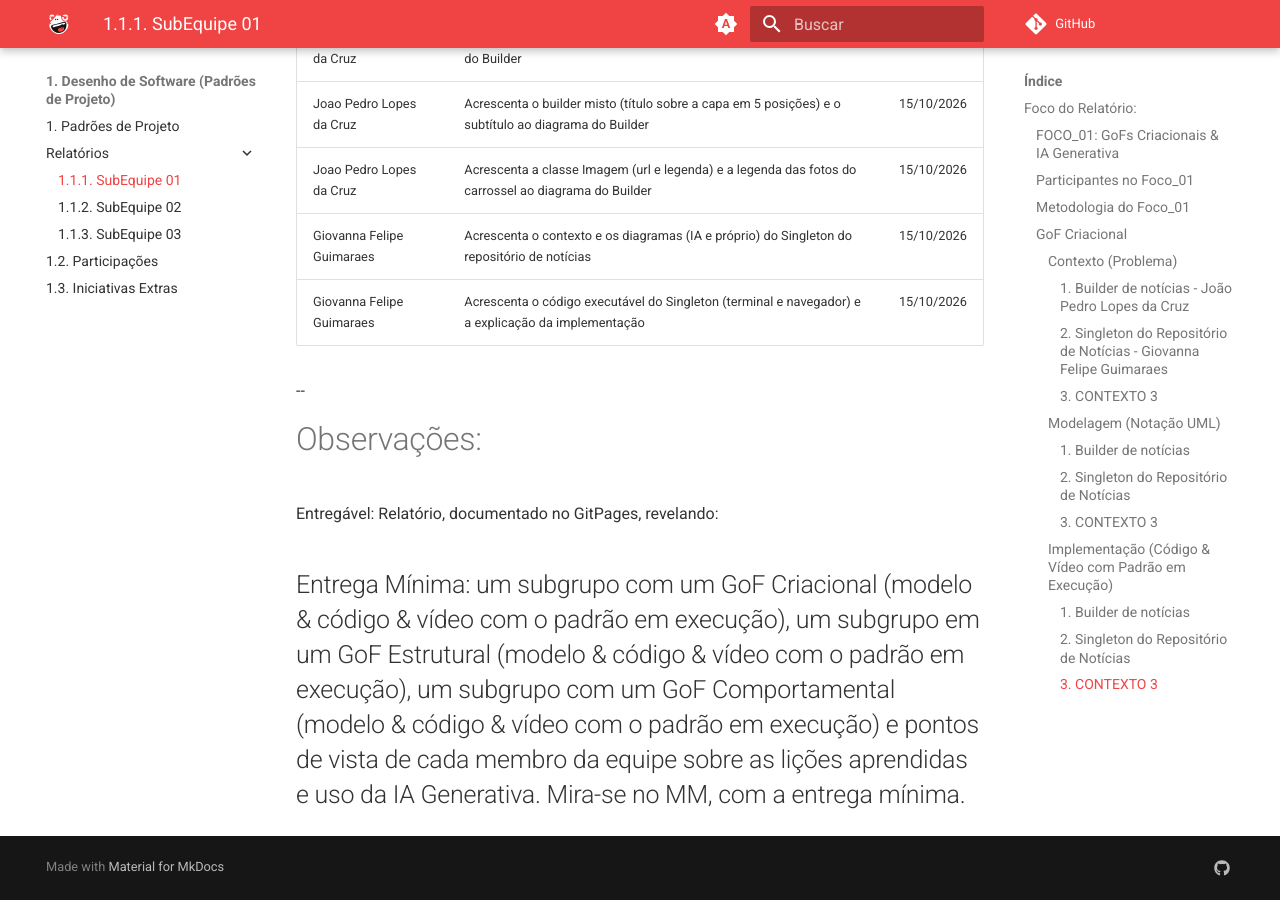
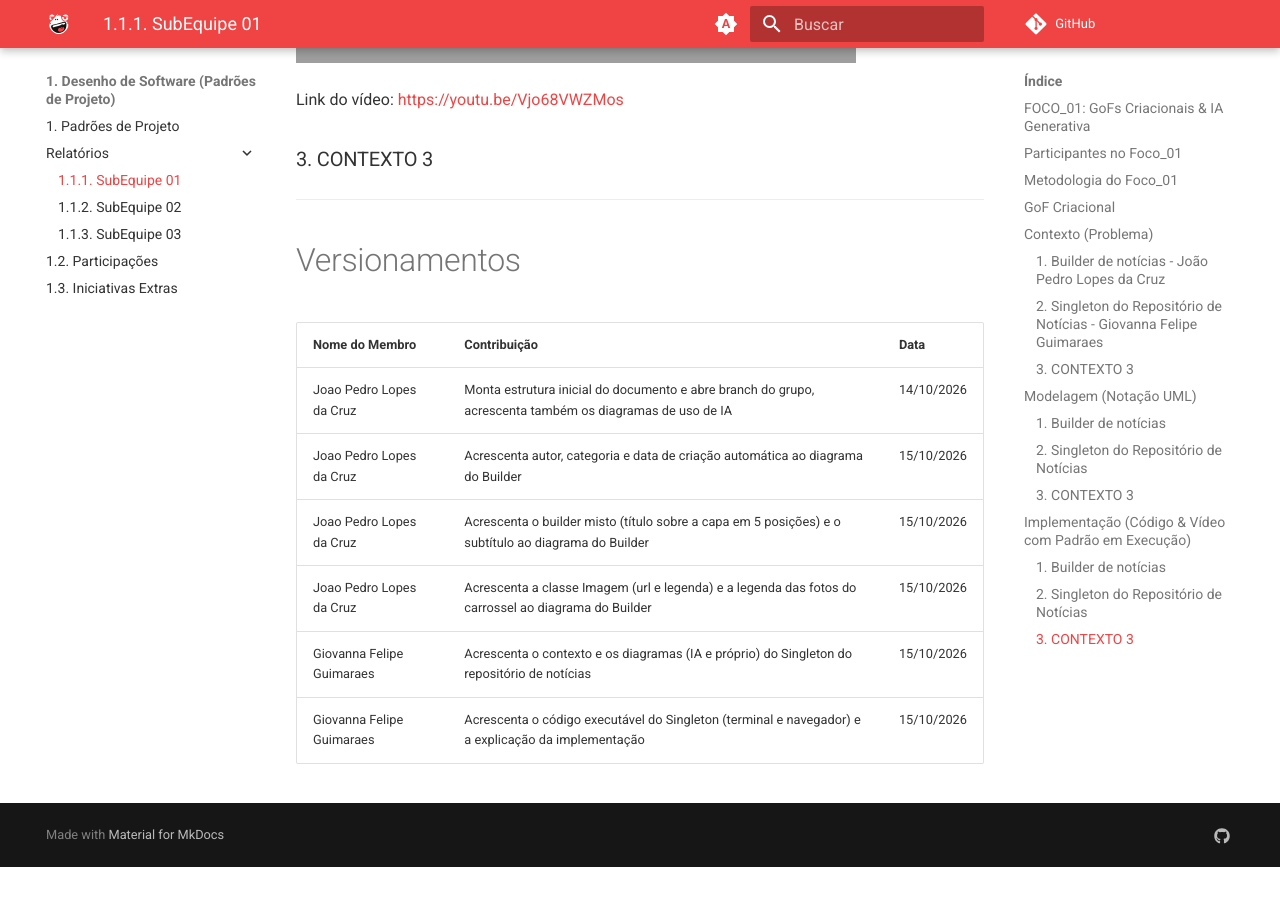
Before and after one commit to UnBArqDsw2026-2-Turma01/2026.2-T01-_G3_ProjetoPortalNoticias_Entrega_03, an MkDocs documentation site: the page built from docs/Base/Relatórios/1.1.1.SubEquipe_01.md, in a window 1280 px wide and 900 px high, scrolled down 6708 px. Built offline with MkDocs 1.6.1 and Material for MkDocs 9.7.7, drawn with Linux system fonts in a browser that asks for light colours; comment, search, counter and statistics services are not loaded; after the commit the page ends 7575 px from its top, so only the background shows below that; grey boxes are pictures that could not be loaded.

Commit message:
docs: melhora identação e títulos do subgrupo1

```diff
--- a/docs/Base/Relatórios/1.1.1.SubEquipe_01.md
+++ b/docs/Base/Relatórios/1.1.1.SubEquipe_01.md
@@ -1,8 +1,7 @@
 # SubEquipe_01
 
-## Foco do Relatório:
-### FOCO_01: GoFs Criacionais & IA Generativa
-### Participantes no Foco_01
+## FOCO_01: GoFs Criacionais & IA Generativa
+## Participantes no Foco_01
 | Nome do Membro | Lições Aprendidas | Uso da IA Generativa (SENSO CRÍTICO) |
 | -------------- | ----------------- | ------------------------------------ |
 | Andre Henrique de Souza Belarmino | | |
@@ -10,32 +9,34 @@
 | Joao Pedro Lopes da Cruz | | |
 
 
-### Metodologia do Foco_01
+## Metodologia do Foco_01
 Espaço para contar um pouco sobre como ocorreu o trabalho em equipe. Vídeos ajudam aqui.
 
+---
 
 
-### GoF Criacional
+## GoF Criacional
 
 
-#### Contexto (Problema)
-##### 1. Builder de notícias - João Pedro Lopes da Cruz
+## Contexto (Problema)
+### 1. Builder de notícias - João Pedro Lopes da Cruz
 
 Pensando na funcionalidade de criar uma notícia pensei que poderia haver templatezinho de estrutura de como ficaria a página da notícia, alguns com a imagem em destaque grande, outro com apenas uma imagem pequena ao lado do texto e uma notícia que comporte um carrossel de imagens. Pensando nessas estruturas pré definidas optei por implementar a geração da página usando um builder, pois todas as notícias seguirão a mesma estrutura base de informações (mídias, texto, título, categoria, autor, etc).
 
 
 
-##### 2. Singleton do Repositório de Notícias - Giovanna Felipe Guimaraes
+### 2. Singleton do Repositório de Notícias - Giovanna Felipe Guimaraes
 
 No portal, várias telas dependem das mesmas notícias publicadas: a página inicial mostra as mais recentes, a página de categoria filtra por assunto e a área de destaques puxa as principais. Se cada uma dessas telas criasse o seu próprio repositório de notícias, cada uma teria a sua própria cópia dos dados. Assim, uma notícia publicada poderia aparecer na home e não aparecer na categoria, ou aparecer duplicada, além de abrir várias "conexões" para buscar a mesma informação sem necessidade. Por isso escolhi o Singleton para o repositório de notícias: ele garante que exista uma única instância guardando as notícias publicadas e oferece um ponto de acesso global a ela. Com isso, toda tela que chama o repositório recebe o mesmo objeto, e o que é publicado num lugar aparece igual em todos os outros. Ele também se conecta ao Builder do João, porque a notícia que o Builder monta é publicada nesse repositório único.
 
-##### 3. CONTEXTO 3
+### 3. CONTEXTO 3
+
+---
+
+## Modelagem (Notação UML)
 
 
-#### Modelagem (Notação UML)
-
-
-##### 1. Builder de notícias
+### 1. Builder de notícias
 
 
 Desse modo, pedi para a inteligência artificial Gemini 3.1 pro gerar como ele imagina o diagrama do builder nesse contexto
@@ -304,7 +305,7 @@
 
     Diagrama feito manualmente para melhor representar minha inteção com o uso do Builder, a IA foi usada para revisar e ela sugeriu que eu adicionasse a composição de Notícia com Bloco, dizendo que uma notícia é formada por vários blocos, achei uma boa acrescentar, uma vez que cada bloco representará uma parte da página de notícia
 
-##### 2. Singleton do Repositório de Notícias
+### 2. Singleton do Repositório de Notícias
 
 Para começar a modelagem, pedi ao Gemini um diagrama de classes do Singleton aplicado ao repositório de notícias, acessado pela página inicial, pela página de categoria e pelos destaques.
 
@@ -433,17 +434,19 @@
 
     O construtor de `RepositorioNoticias` é privado, então a única forma de obter o repositório é pelo `getInstancia()`, que cria a instância só na primeira chamada e devolve sempre a mesma nas seguintes.
 
-##### 3. CONTEXTO 3
+### 3. CONTEXTO 3
 
-#### Implementação (Código & Vídeo com Padrão em Execução)
+---
+
+## Implementação (Código & Vídeo com Padrão em Execução)
 Explicar cada trecho de código, inerente aos participantes do padrão.
 Conferir um link para o código hospedado no repositorio do projeto.
 Acordar um vídeo, demonstrando o código em execução.
 
-##### 1. Builder de notícias
+### 1. Builder de notícias
 
 
-##### 2. Singleton do Repositório de Notícias
+### 2. Singleton do Repositório de Notícias
 
 O código está em [demonstracao_codigos/SubGrupo1/singleton](https://github.com/UnBArqDsw2026-2-Turma01/2026.2-T01-_G3_ProjetoPortalNoticias_Entrega_03/tree/subgrupo-1/demonstracao_codigos/SubGrupo1/singleton). A implementação foi feita em JavaScript puro e pode ser executada de duas formas:
 
@@ -578,10 +581,12 @@
 
 Link do vídeo: [https://youtu.be/Vjo68VWZMos](https://youtu.be/Vjo68VWZMos)
 
-##### 3. CONTEXTO 3
+### 3. CONTEXTO 3
+
+---
 
 #
-## Versionamentos
+# Versionamentos
 
 | Nome do Membro           | Contribuição                     | Data       |
 | ------------------------ | -------------------------------- | ---------- |
@@ -591,8 +596,3 @@
 | Joao Pedro Lopes da Cruz | Acrescenta a classe Imagem (url e legenda) e a legenda das fotos do carrossel ao diagrama do Builder | 15/10/2026 |
 | Giovanna Felipe Guimaraes | Acrescenta o contexto e os diagramas (IA e próprio) do Singleton do repositório de notícias | 15/10/2026 |
 | Giovanna Felipe Guimaraes | Acrescenta o código executável do Singleton (terminal e navegador) e a explicação da implementação | 15/10/2026 |
-
---
-# Observações:
-Entregável: Relatório, documentado no GitPages, revelando:
-## Entrega Mínima: um subgrupo com um GoF Criacional (modelo & código & vídeo com o padrão em execução), um subgrupo em um GoF Estrutural (modelo & código & vídeo com o padrão em execução), um subgrupo com um GoF Comportamental (modelo & código & vídeo com o padrão em execução) e pontos de vista de cada membro da equipe sobre as lições aprendidas e uso da IA Generativa. Mira-se no MM, com a entrega mínima.
```
